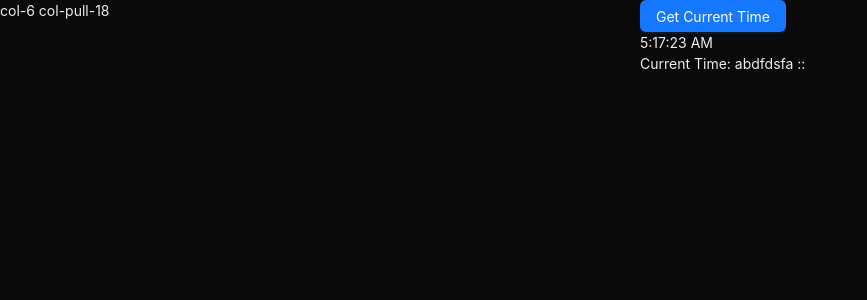
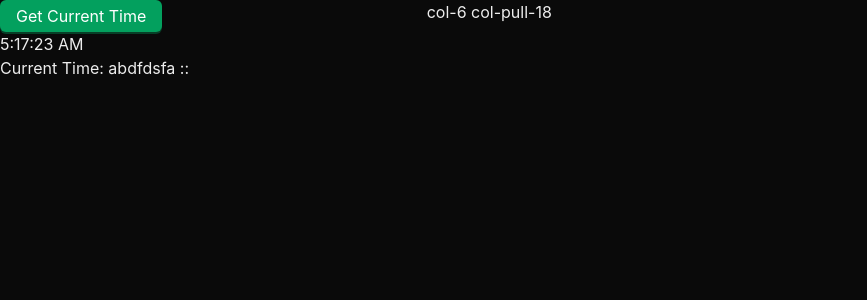
Before and after one commit to TameshwarNirmalkar/list-box-adding-deletion, a Next.js app: page /dashboard in a window 1280 px wide. Shown: the top 300 px of the page, without its empty margins (0-867 px from the left). Built offline with nearby package versions, Linux system fonts and the light colour scheme; what @ant-design/nextjs-registry would draw is missing.

Commit message:
theme setting

```diff
--- a/src/app/dashboard/page.tsx
+++ b/src/app/dashboard/page.tsx
@@ -12,8 +12,8 @@ export default function DashboardPage() {
     setCurrentTime(now.toLocaleTimeString());
   };
   return (
-    <Row>
-      <Col span={12} push={12}>
+    <Row suppressHydrationWarning={true}>
+      <Col span={8}>
         {currentTime}
         <Button type="primary" color="danger" onClick={handleClick}>
           Get Current Time
@@ -21,9 +21,7 @@ export default function DashboardPage() {
 
         <DateTimeComponent datetime={`abdfdsfa ::`} />
       </Col>
-      <Col span={12} pull={12}>
-        col-6 col-pull-18
-      </Col>
+      <Col span={16}>col-6 col-pull-18</Col>
     </Row>
   );
 }
--- a/src/app/layout.tsx
+++ b/src/app/layout.tsx
@@ -1,5 +1,7 @@
+import customTheme from "@/theme/themeConfig";
 import { AntdRegistry } from "@ant-design/nextjs-registry";
 import "@ant-design/v5-patch-for-react-19";
+import { ConfigProvider } from "antd";
 import type { Metadata } from "next";
 import { Geist, Geist_Mono } from "next/font/google";
 import "./globals.css";
@@ -30,9 +32,11 @@ export default function RootLayout({
         <link rel="icon" href="/favicon.ico" />
         <title>List Tutorial</title>
       </head>
-      <body className={`${geistSans.variable} ${geistMono.variable} antialiased`}>
-        <AntdRegistry>{children}</AntdRegistry>
-      </body>
+      <ConfigProvider theme={customTheme}>
+        <body className={`${geistSans.variable} ${geistMono.variable} antialiased`}>
+          <AntdRegistry>{children}</AntdRegistry>
+        </body>
+      </ConfigProvider>
     </html>
   );
 }
--- a/src/theme/themeConfig.ts
+++ b/src/theme/themeConfig.ts
@@ -1,10 +1,17 @@
-import type { ThemeConfig } from "antd";
+import { theme, type ThemeConfig } from "antd";
 
-const theme: ThemeConfig = {
+const customTheme: ThemeConfig = {
+  algorithm: theme.darkAlgorithm,
   token: {
     fontSize: 16,
-    colorPrimary: "#52c41a",
+    colorPrimary: "#00b96b",
+  },
+  components: {
+    Button: {
+      colorPrimary: "#00b96b",
+      algorithm: true, // Enable algorithm
+    },
   },
 };
 
-export default theme;
+export default customTheme;
```
Also changed, not shown: src/app/page.tsx (+4 -8 lines).
